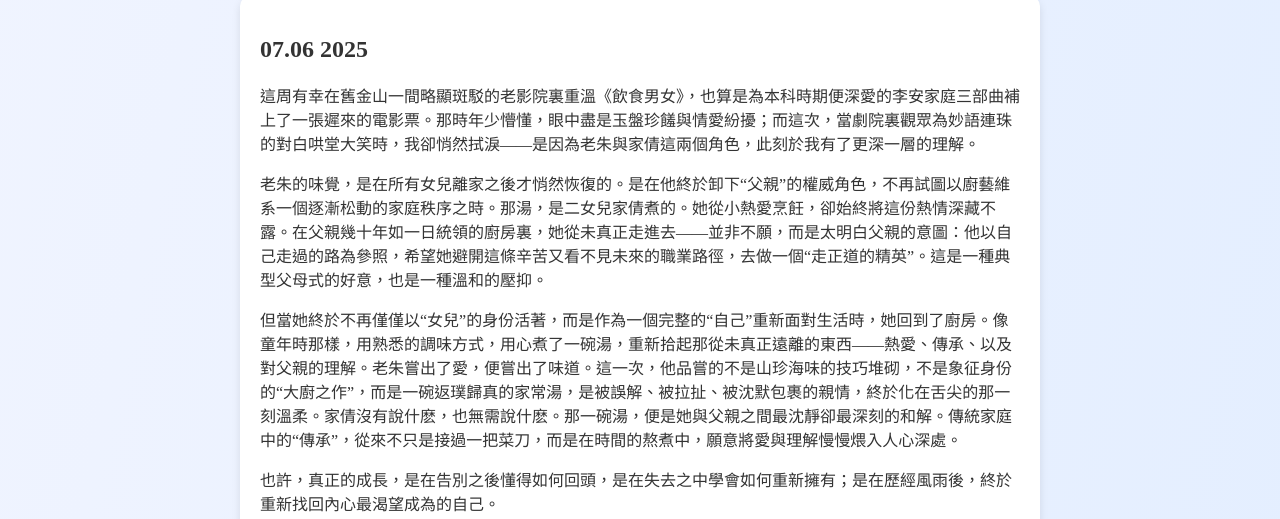
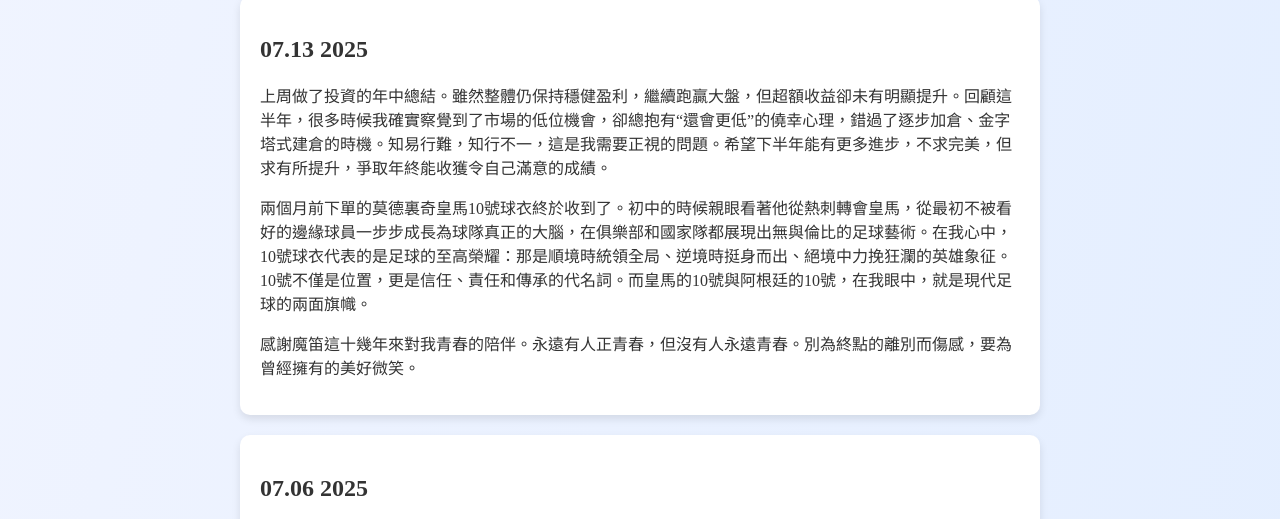
Before and after one commit to xzyjpfdlsasm/xzyjpfdlsasm.github.io, a plain HTML site: page index.html in a window 1280 px wide. Shown: the part 278-797 px from the top of the page. Drawn offline with Linux system fonts and the light colour scheme.

Commit message:
Update index.html

```diff
--- a/index.html
+++ b/index.html
@@ -63,6 +63,14 @@
         allow="autoplay; clipboard-write; encrypted-media; fullscreen; picture-in-picture"
         loading="lazy">
         </iframe>
+
+
+        <article>
+            <h2>07.13 2025</h2>
+            <p>上周做了投資的年中總結。雖然整體仍保持穩健盈利，繼續跑贏大盤，但超額收益卻未有明顯提升。回顧這半年，很多時候我確實察覺到了市場的低位機會，卻總抱有“還會更低”的僥幸心理，錯過了逐步加倉、金字塔式建倉的時機。知易行難，知行不一，這是我需要正視的問題。希望下半年能有更多進步，不求完美，但求有所提升，爭取年終能收獲令自己滿意的成績。</p>
+            <p>兩個月前下單的莫德裏奇皇馬10號球衣終於收到了。初中的時候親眼看著他從熱刺轉會皇馬，從最初不被看好的邊緣球員一步步成長為球隊真正的大腦，在俱樂部和國家隊都展現出無與倫比的足球藝術。在我心中，10號球衣代表的是足球的至高榮耀：那是順境時統領全局、逆境時挺身而出、絕境中力挽狂瀾的英雄象征。10號不僅是位置，更是信任、責任和傳承的代名詞。而皇馬的10號與阿根廷的10號，在我眼中，就是現代足球的兩面旗幟。</p>
+            <p>感謝魔笛這十幾年來對我青春的陪伴。永遠有人正青春，但沒有人永遠青春。別為終點的離別而傷感，要為曾經擁有的美好微笑。</p>
+        </article>
 
 
 
```
